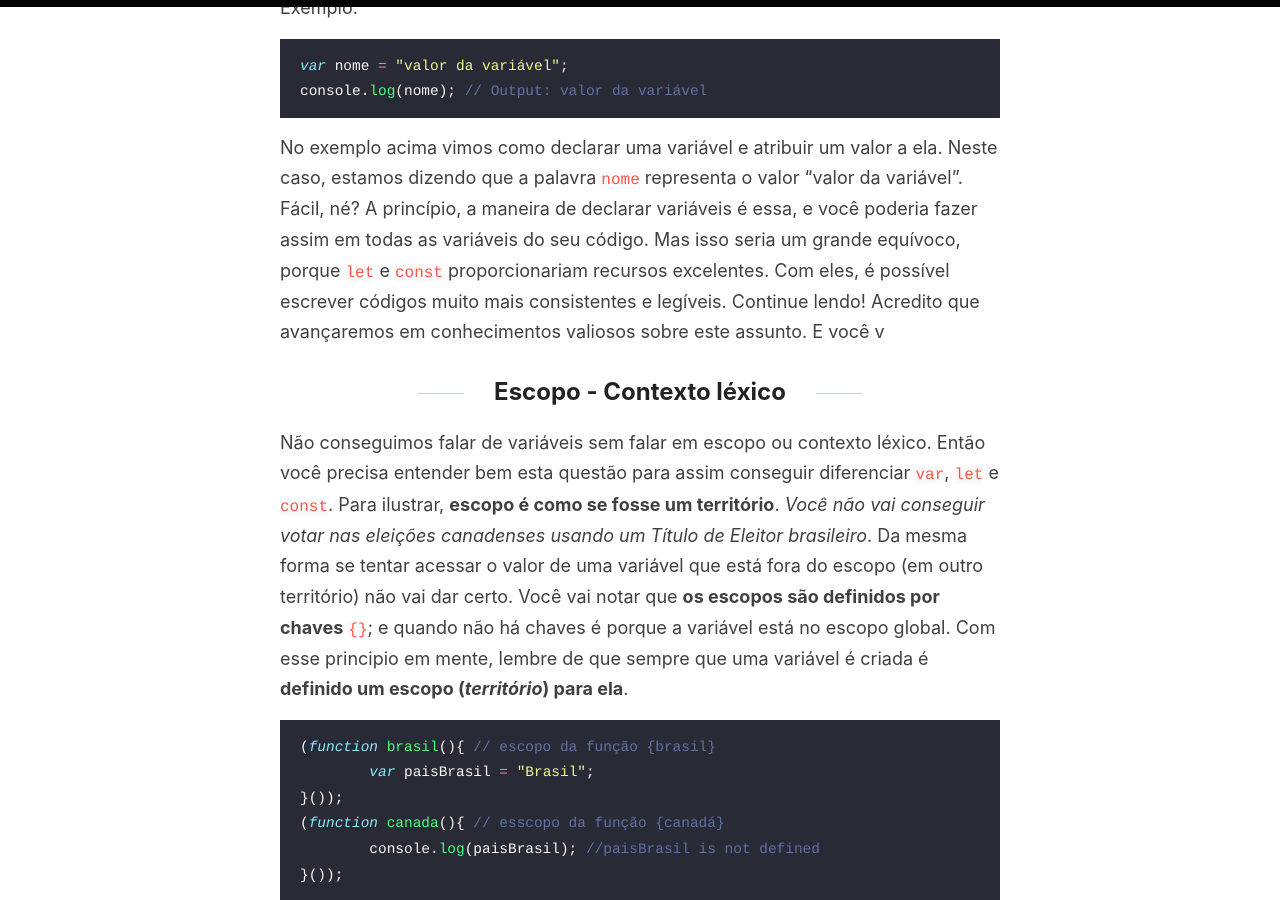
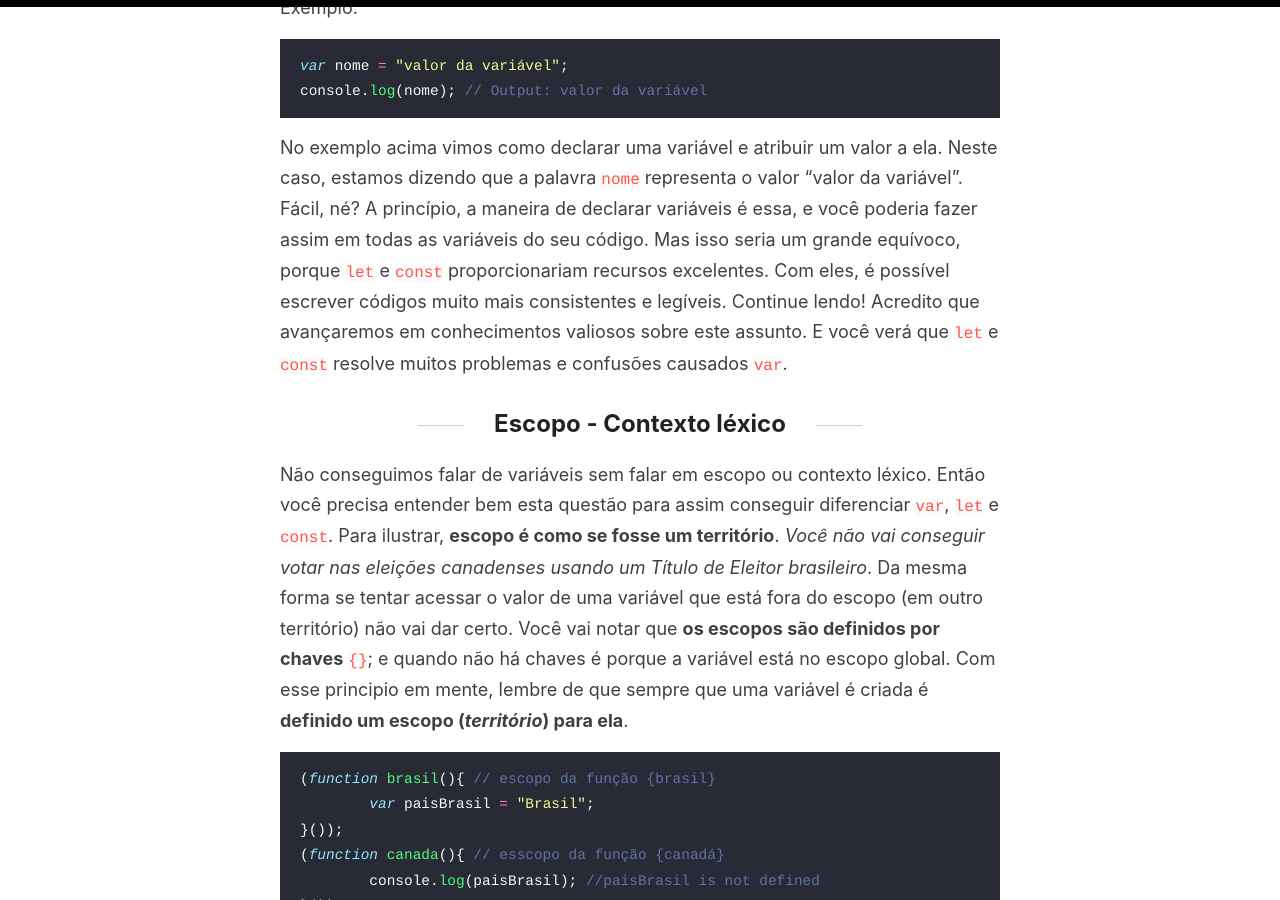
Before and after one commit to mrgenesis/mrgenesis, a Jekyll site: the page built from _posts/2020-04-19-Domine-Tudo-Sobre-var-let-e-const.md, in a window 1280 px wide and 900 px high, scrolled down 388 px. Built offline with Jekyll 4.4.1, drawn with Linux system fonts in a browser that asks for light colours; comment, search, counter and statistics services are not loaded; part of the change alters nothing that is shown.

Commit message:
_posts/2020-04-19-Domine-Tudo-Sobre-var-let-e-const.md updated from https://stackedit.io/

````diff
--- a/_posts/2020-04-19-Domine-Tudo-Sobre-var-let-e-const.md
+++ b/_posts/2020-04-19-Domine-Tudo-Sobre-var-let-e-const.md
@@ -11,7 +11,7 @@ var nome = "valor da variável";
 console.log(nome); // Output: valor da variável
 ```
 No exemplo acima vimos como declarar uma variável e atribuir um valor a ela. Neste caso, estamos dizendo que a palavra `nome` representa o valor  "valor da variável". Fácil, né?
-A princípio, a maneira de declarar variáveis é essa, e você poderia fazer assim em todas as variáveis do seu código. Mas isso seria um grande equívoco, porque `let` e `const` proporcionariam recursos excelentes. Com eles, é possível escrever códigos muito mais consistentes e legíveis. Continue lendo! Acredito que avançaremos em conhecimentos valiosos sobre este assunto. E você v
+A princípio, a maneira de declarar variáveis é essa, e você poderia fazer assim em todas as variáveis do seu código. Mas isso seria um grande equívoco, porque `let` e `const` proporcionariam recursos excelentes. Com eles, é possível escrever códigos muito mais consistentes e legíveis. Continue lendo! Acredito que avançaremos em conhecimentos valiosos sobre este assunto. E você verá que `let` e `const` resolve muitos problemas e confusões causados `var`.
 
 ## Escopo - Contexto léxico
 Não conseguimos falar de variáveis sem falar em escopo ou contexto léxico. Então você precisa entender bem esta questão para assim conseguir diferenciar `var`, `let` e `const`. Para ilustrar, **escopo é como se fosse um território**. *Você não vai conseguir votar nas eleições canadenses usando um Título de Eleitor brasileiro*. Da mesma forma se tentar acessar o valor de uma variável que está fora do escopo (em outro território) não vai dar certo.
@@ -189,6 +189,6 @@ let b = 10;
 
 
 <!--stackedit_data:
-eyJoaXN0b3J5IjpbMTIyMDcxMzYzMCwtMTgwNTM1MDEwMCwxNj
-A5MTE4MDM1LC0xNzA3MjA1N119
+eyJoaXN0b3J5IjpbNDA0NTI3ODk0LC0xODA1MzUwMTAwLDE2MD
+kxMTgwMzUsLTE3MDcyMDU3XX0=
 -->
````
